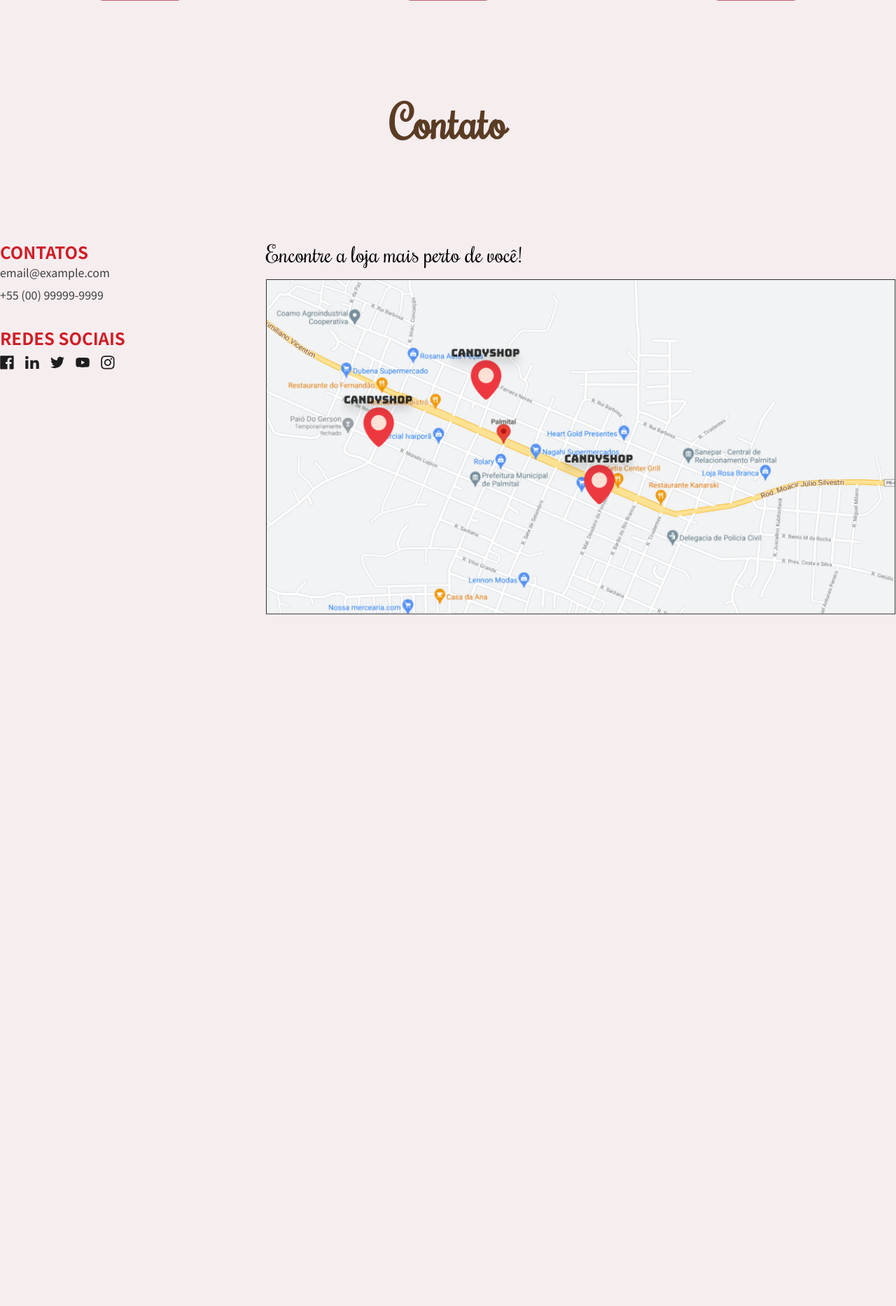
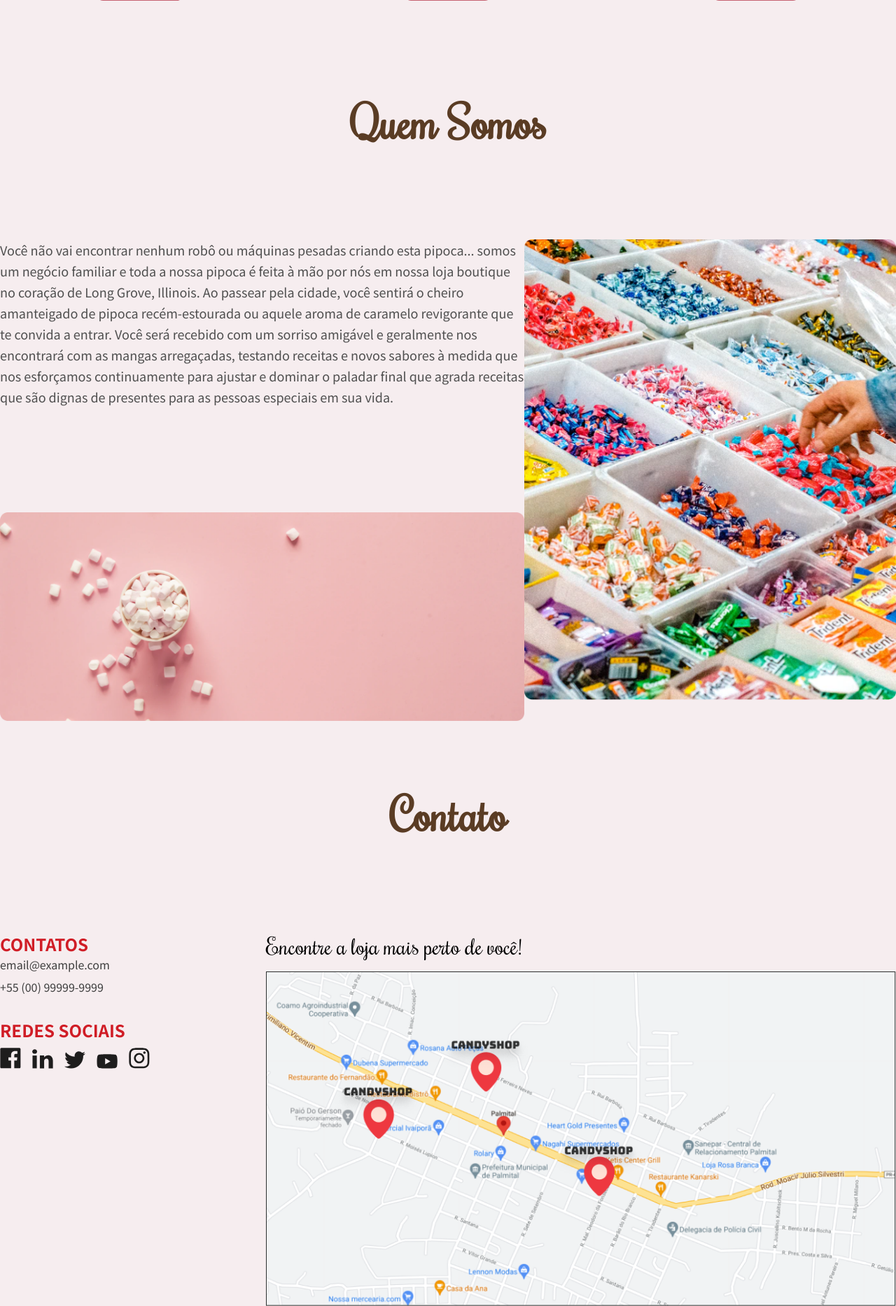
Before and after one commit to augustodia/19129679-5_LuizAugustoSilvaDosSantos, a PHP site: page / in a window 1280 px wide. Shown: the part 1534-3400 px from the top of the page at 70% size. Before the commit the page ends 2412 px from the top, so only its background shows below. Run offline with PHP 8.4, Linux system fonts and the light colour scheme.

Commit message:
Adicionando página de Quem Somos

```diff
--- a/css/style.css
+++ b/css/style.css
@@ -180,6 +180,25 @@ a {
   font-size: 12px;
 }
 
+/* QUEM SOMOS */
+
+.quem-somos-content {
+  display: flex;
+  justify-content: space-between;
+  margin-top: 126px;
+
+}
+.quem-somos-content p{
+  max-width: 800px;
+  color: #4f4f4f;
+  font-size: 18px;
+  line-height: 30px;
+}
+
+.quem-somos-dados .img {
+  margin-top: 150px;
+}
+
 
 /* CONTATO */
 
@@ -193,7 +212,7 @@ a {
   max-width: 900px;
 }
 
-.contato-mapa img {
+.contato-mapa .img {
   cursor: pointer;
 }
 
@@ -221,9 +240,11 @@ a {
   display: flex;
 }
 
-.contato-redes img {
+.contato-redes .img {
+  display: flex;
+  align-items: flex-end;
   margin-top: 8px;
   margin-right: 16px;
-  width: 20px;
+  width: 30px;
   cursor: pointer;
 }
--- a/index.php
+++ b/index.php
@@ -10,4 +10,6 @@
 
 <?php include('./pages/produtos.php'); ?>
 
+<?php include('./pages/quem_somos.php'); ?>
+
 <?php include('./pages/contato.php'); ?>
--- a/pages/contato.php
+++ b/pages/contato.php
@@ -10,18 +10,19 @@
       <div class="contato-item">
         <h3 class="contato-titulo">REDES SOCIAIS</h3>
         <div class="contato-redes">
-          <img src="./images/facebook.svg" alt="">
-          <img src="./images/linkedin.svg" alt="">
-          <img src="./images/twitter.svg" alt="">
-          <img src="./images/youtube.svg" alt="">
-          <img src="./images/instagram.svg" alt="">
-
+          <div class="img"><img src="./images/facebook.svg" alt=""></div>
+          <div class="img"><img src="./images/linkedin.svg" alt=""></div>
+          <div class="img"><img src="./images/twitter.svg" alt=""></div>
+          <div class="img"><img src="./images/youtube.svg" alt=""></div>
+          <div class="img"><img src="./images/instagram.svg" alt=""></div>
         </div>
       </div>
     </div>
     <div class="contato-mapa">
       <p class="mapa-chamada">Encontre a loja mais perto de você!</p>
-      <img src="./images/mapa-localizacao.png" alt="">
+      <div class="img">
+        <img src="./images/mapa-localizacao.png" alt="">
+      </div>
     </div>
   </div>
 </section>
--- a/pages/produtos.php
+++ b/pages/produtos.php
@@ -5,21 +5,27 @@
   <h2 class="title">Produtos</h2>
   <div class="produtos-content">
     <div class="produto-item">
-      <img src="./images/pipoca-doce.png" alt="">
+      <div class="img">
+        <img src="./images/pipoca-doce.png" alt="">
+      </div>
       <h3 class="produto-titulo">Pipoca doce</h3>
-     <p class="preco"><span>R$</span> 12,90</p>
+      <p class="preco"><span>R$</span> 12,90</p>
       <a class="btn btn-comprar">SAIBA MAIS</a>
     </div>
     <div class="produto-item">
-      <img src="./images/pirulito.png" alt="">
+      <div class="img">
+        <img src="./images/pirulito.png" alt="">
+      </div>
       <h3 class="produto-titulo">Pirulito</h3>
       <p class="preco"><span>R$</span> 12,90</p>
       <a class="btn btn-comprar">SAIBA MAIS</a>
     </div>
     <div class="produto-item">
-      <img src="./images/jujubas.png" alt="">
+      <div class="img">
+        <img src="./images/jujubas.png" alt="">
+      </div>
       <h3 class="produto-titulo">Jujubas</h3>
-     <p class="preco"><span>R$</span> 12,90</p>
+      <p class="preco"><span>R$</span> 12,90</p>
       <a class="btn btn-comprar">SAIBA MAIS</a>
     </div>
   </div>
--- /dev/null
+++ b/pages/quem_somos.php
@@ -0,0 +1,14 @@
+<section class="quem-somos container" id="quem-somos">
+  <h2 class="title">Quem Somos</h2>
+  <div class="quem-somos-content">
+    <div class="quem-somos-dados">
+      <p>Você não vai encontrar nenhum robô ou máquinas pesadas criando esta pipoca... somos um negócio familiar e toda a nossa pipoca é feita à mão por nós em nossa loja boutique no coração de Long Grove, Illinois. Ao passear pela cidade, você sentirá o cheiro amanteigado de pipoca recém-estourada ou aquele aroma de caramelo revigorante que te convida a entrar. Você será recebido com um sorriso amigável e geralmente nos encontrará com as mangas arregaçadas, testando receitas e novos sabores à medida que nos esforçamos continuamente para ajustar e dominar o paladar final que agrada receitas que são dignas de presentes para as pessoas especiais em sua vida. </p>
+      <div class="img">
+        <img src="./images/doces-quem-somos.png" alt="">
+      </div>
+    </div>
+    <div class="img">
+      <img src="./images/quem-somos.png" alt="">
+    </div>
+  </div>
+</section>
```
Also changed, not shown: images/doces-quem-somos.png (added), images/quem-somos.png (added).
